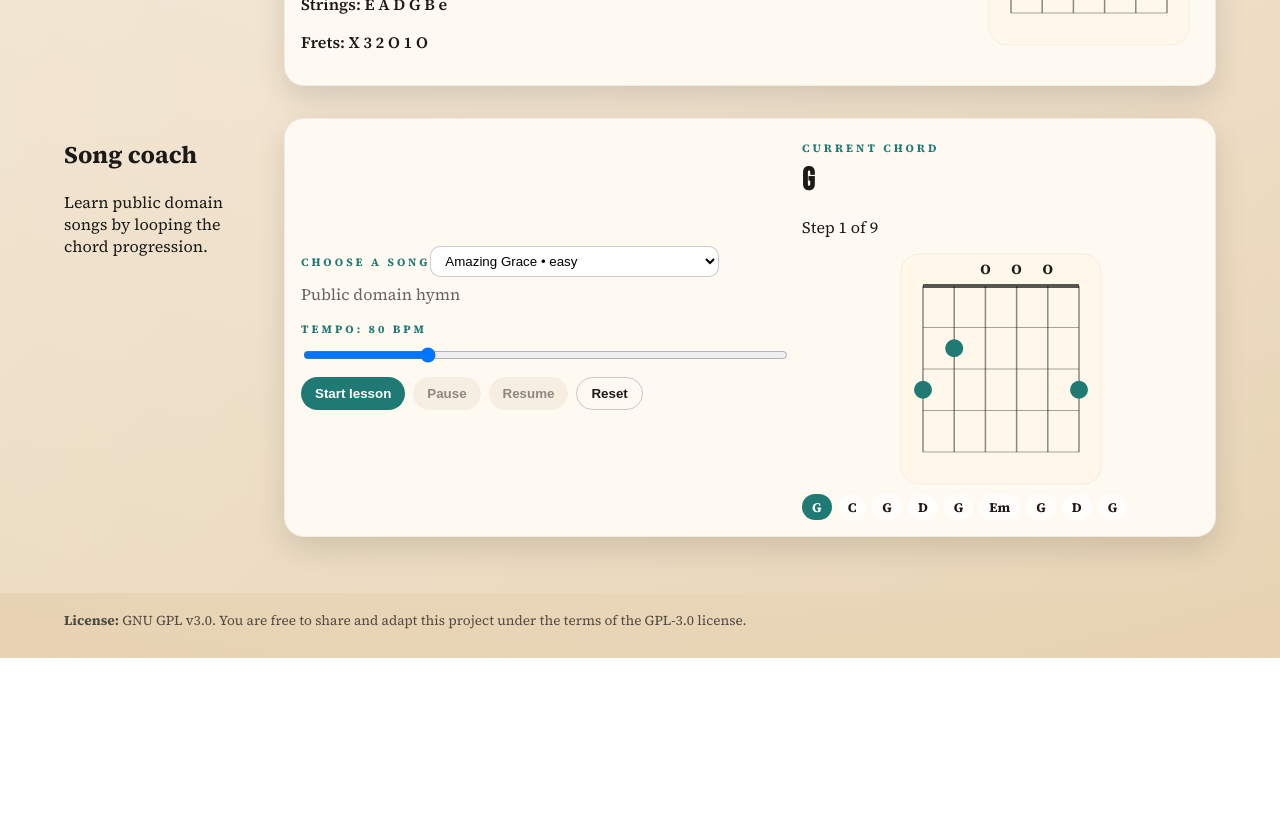
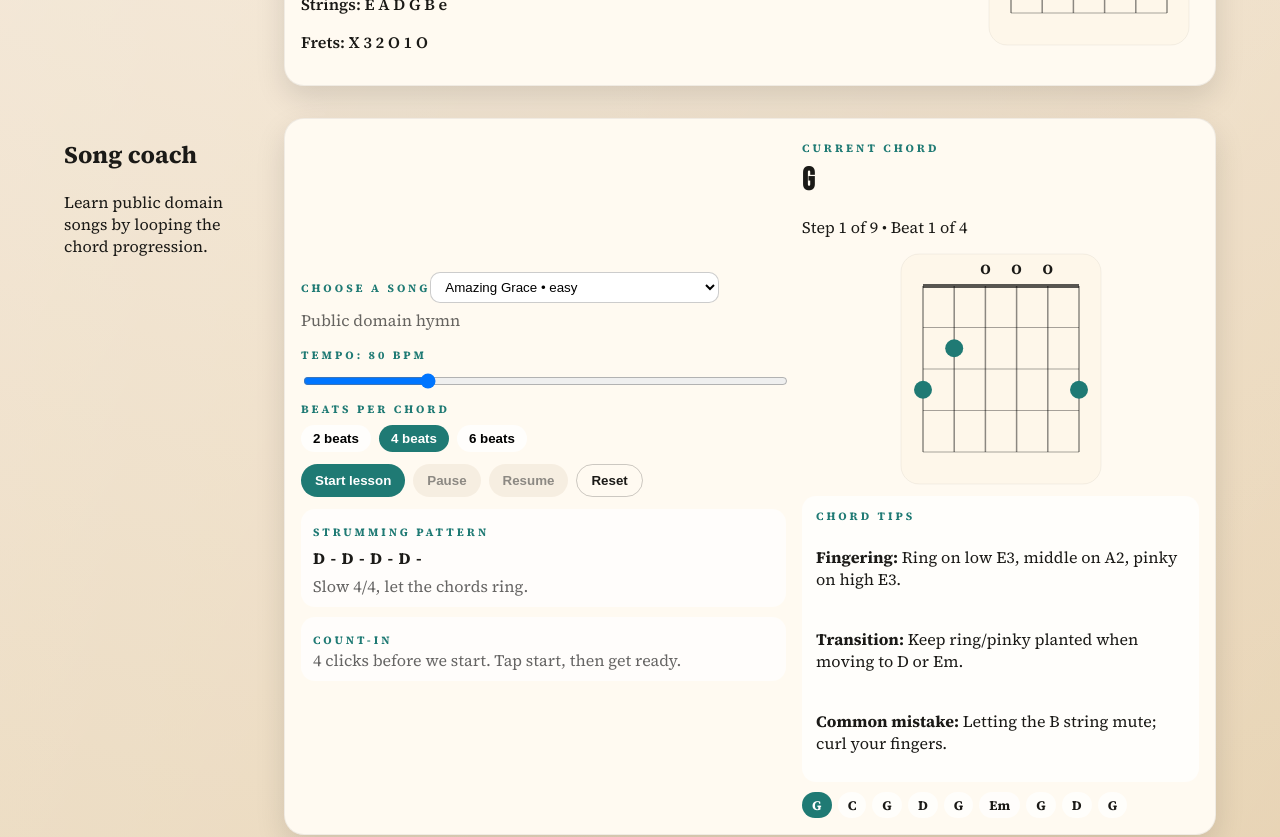
Before and after one commit to paladinv/ChordHero, a Next.js app: page / in a window 1280 px wide. Shown: the part 1300-2137 px from the top of the page. Before the commit the page ends 1958 px from the top, so only its background shows below. Built offline with nearby package versions, Linux system fonts and the light colour scheme.

Commit message:
Improve Song Coach guidance

```diff
--- a/app/globals.css
+++ b/app/globals.css
@@ -469,6 +469,61 @@ select {
   width: 100%;
 }
 
+.beats-control {
+  margin-top: 10px;
+  display: grid;
+  gap: 8px;
+}
+
+.chip-row {
+  display: flex;
+  flex-wrap: wrap;
+  gap: 8px;
+}
+
+.song-guidance {
+  margin-top: 12px;
+  display: grid;
+  gap: 10px;
+}
+
+.song-guidance-card {
+  background: rgba(255, 255, 255, 0.7);
+  border-radius: 14px;
+  padding: 10px 12px;
+}
+
+.strum-pattern {
+  font-weight: 700;
+  letter-spacing: 0.06em;
+  margin: 6px 0;
+}
+
+.muted {
+  color: rgba(0, 0, 0, 0.6);
+  margin: 0;
+}
+
+.count-in {
+  margin: 10px 0 0;
+  background: rgba(31, 122, 116, 0.08);
+  border-radius: 12px;
+  padding: 10px 12px;
+}
+
+.song-tip {
+  margin-top: 12px;
+  background: rgba(255, 255, 255, 0.75);
+  border-radius: 14px;
+  padding: 12px 14px;
+  display: grid;
+  gap: 6px;
+}
+
+.song-tip strong {
+  font-weight: 700;
+}
+
 .song-chords {
   display: flex;
   flex-wrap: wrap;
--- a/app/page.tsx
+++ b/app/page.tsx
@@ -107,6 +107,8 @@ type Song = {
   difficulty: "easy" | "medium";
   bpm: number;
   chords: string[];
+  strumPattern: string;
+  strumFeel: string;
 };
 
 const SONGS: Song[] = [
@@ -115,86 +117,156 @@ const SONGS: Song[] = [
     source: "Public domain hymn",
     difficulty: "easy",
     bpm: 80,
-    chords: ["G", "C", "G", "D", "G", "Em", "G", "D", "G"]
+    chords: ["G", "C", "G", "D", "G", "Em", "G", "D", "G"],
+    strumPattern: "D - D - D - D -",
+    strumFeel: "Slow 4/4, let the chords ring."
   },
   {
     title: "Oh! Susanna",
     source: "Public domain folk",
     difficulty: "easy",
     bpm: 92,
-    chords: ["C", "F", "C", "G", "C", "F", "C", "G", "C"]
+    chords: ["C", "F", "C", "G", "C", "F", "C", "G", "C"],
+    strumPattern: "D D U U D U",
+    strumFeel: "Classic pop feel at 8th notes."
   },
   {
     title: "This Little Light of Mine",
     source: "Traditional spiritual",
     difficulty: "easy",
     bpm: 96,
-    chords: ["G", "C", "G", "D", "G", "C", "G", "D", "G"]
+    chords: ["G", "C", "G", "D", "G", "C", "G", "D", "G"],
+    strumPattern: "D - D U - U D U",
+    strumFeel: "Gospel swing; keep the upstrokes light."
   },
   {
     title: "Scarborough Fair",
     source: "Traditional English ballad",
     difficulty: "medium",
     bpm: 84,
-    chords: ["Am", "C", "Am", "G", "Am", "C", "Am", "Em"]
+    chords: ["Am", "C", "Am", "G", "Am", "C", "Am", "Em"],
+    strumPattern: "D - D - D U - U",
+    strumFeel: "Gentle folk ballad."
   },
   {
     title: "Greensleeves",
     source: "Traditional English folk",
     difficulty: "medium",
     bpm: 88,
-    chords: ["Am", "G", "F", "E", "Am", "C", "G", "E", "Am"]
+    chords: ["Am", "G", "F", "E", "Am", "C", "G", "E", "Am"],
+    strumPattern: "D - D U - U D U",
+    strumFeel: "Waltz-like flow, keep the bass strong."
   },
   {
     title: "When the Saints Go Marching In",
     source: "Traditional jazz standard",
     difficulty: "easy",
     bpm: 100,
-    chords: ["C", "F", "C", "G", "C", "F", "C", "G", "C"]
+    chords: ["C", "F", "C", "G", "C", "F", "C", "G", "C"],
+    strumPattern: "D D D D",
+    strumFeel: "March feel, accent beats 1 and 3."
   },
   {
     title: "House of the Rising Sun (Trad.)",
     source: "Traditional folk",
     difficulty: "medium",
     bpm: 78,
-    chords: ["Am", "C", "D", "F", "Am", "C", "E", "E"]
+    chords: ["Am", "C", "D", "F", "Am", "C", "E", "E"],
+    strumPattern: "D - D - D U - U",
+    strumFeel: "Slow arpeggiated vibe; strum softly."
   },
   {
     title: "Skip to My Lou",
     source: "Traditional American folk",
     difficulty: "easy",
     bpm: 104,
-    chords: ["G", "C", "G", "D", "G", "C", "G", "D", "G"]
+    chords: ["G", "C", "G", "D", "G", "C", "G", "D", "G"],
+    strumPattern: "D D U U D U",
+    strumFeel: "Bright, bouncy folk."
   },
   {
     title: "The Red River Valley",
     source: "Traditional folk",
     difficulty: "easy",
     bpm: 90,
-    chords: ["G", "C", "G", "D", "G", "C", "G", "D", "G"]
+    chords: ["G", "C", "G", "D", "G", "C", "G", "D", "G"],
+    strumPattern: "D - D - D - D -",
+    strumFeel: "Ballad timing, let chords ring."
   },
   {
     title: "Shenandoah",
     source: "Traditional folk",
     difficulty: "medium",
     bpm: 72,
-    chords: ["G", "D", "Em", "C", "G", "D", "G"]
+    chords: ["G", "D", "Em", "C", "G", "D", "G"],
+    strumPattern: "D - D - D U - U",
+    strumFeel: "Slow, wide strums."
   },
   {
     title: "The Bear Went Over the Mountain",
     source: "Traditional folk",
     difficulty: "easy",
     bpm: 102,
-    chords: ["C", "G", "C", "F", "C", "G", "C"]
+    chords: ["C", "G", "C", "F", "C", "G", "C"],
+    strumPattern: "D D U U D U",
+    strumFeel: "Playful campfire groove."
   },
   {
     title: "Auld Lang Syne",
     source: "Traditional Scottish",
     difficulty: "medium",
     bpm: 80,
-    chords: ["G", "C", "G", "D", "G", "C", "G", "D", "G"]
+    chords: ["G", "C", "G", "D", "G", "C", "G", "D", "G"],
+    strumPattern: "D - D - D - D -",
+    strumFeel: "Slow, stately feel."
   }
 ];
+
+const CHORD_TIPS: Record<
+  string,
+  { fingering: string; transition: string; commonMistake: string }
+> = {
+  C: {
+    fingering: "Index on B1, middle on D2, ring on A3. Let high E ring.",
+    transition: "Pivot your ring finger when moving between C and Am/F.",
+    commonMistake: "Mute the high E string; keep it open."
+  },
+  G: {
+    fingering: "Ring on low E3, middle on A2, pinky on high E3.",
+    transition: "Keep ring/pinky planted when moving to D or Em.",
+    commonMistake: "Letting the B string mute; curl your fingers."
+  },
+  D: {
+    fingering: "Index on G2, ring on B3, middle on high E2.",
+    transition: "Make a triangle shape and lift together for quick changes.",
+    commonMistake: "Low strings ringing; mute low E/A."
+  },
+  Em: {
+    fingering: "Middle on A2, ring on D2.",
+    transition: "Slide from G by dropping the middle finger first.",
+    commonMistake: "Pressing too hard; keep it relaxed."
+  },
+  Am: {
+    fingering: "Index on B1, middle on D2, ring on G2.",
+    transition: "From C, keep the index on B1 and pivot.",
+    commonMistake: "B string muted; keep knuckles arched."
+  },
+  F: {
+    fingering: "Barre at 1st fret, ring on A3, pinky on D3, middle on G2.",
+    transition: "Practice mini‑barre on B/E first, then add bass.",
+    commonMistake: "Buzzing on high strings; roll index slightly."
+  },
+  E: {
+    fingering: "Index on G1, middle on A2, ring on D2.",
+    transition: "Move as a block from Em (add index).",
+    commonMistake: "Muted G string; keep index arched."
+  },
+  A: {
+    fingering: "Index on D2, middle on G2, ring on B2.",
+    transition: "Keep fingers compact to avoid muting high E.",
+    commonMistake: "High E muted; angle fingers toward the nut."
+  }
+};
 
 function pickChord(chords: Chord[], last?: Chord | null) {
   if (chords.length === 1) return chords[0];
@@ -281,9 +353,12 @@ export default function HomePage() {
   const [libraryVariantIndex, setLibraryVariantIndex] = useState(0);
   const [songIndex, setSongIndex] = useState(0);
   const [songStep, setSongStep] = useState(0);
-  const [songStatus, setSongStatus] = useState<"idle" | "running" | "paused">("idle");
+  const [songStatus, setSongStatus] = useState<"idle" | "countin" | "running" | "paused">("idle");
   const [metronomeOn, setMetronomeOn] = useState(true);
   const [songTempoBpm, setSongTempoBpm] = useState(SONGS[0]?.bpm ?? 90);
+  const [songBeatsPerChord, setSongBeatsPerChord] = useState(4);
+  const [songBeat, setSongBeat] = useState(0);
+  const [songCountIn, setSongCountIn] = useState(4);
 
   const countRef = useRef(0);
   const historyRef = useRef<Chord[]>([]);
@@ -453,18 +528,37 @@ export default function HomePage() {
   }, []);
 
   useEffect(() => {
-    if (songStatus !== "running") return;
+    if (songStatus !== "running" && songStatus !== "countin") return;
     if (songTimer.current) {
       clearInterval(songTimer.current);
     }
     songTimer.current = setInterval(() => {
-      setSongStep((prev) => {
-        const next = prev + 1;
-        if (next >= activeSong.chords.length) {
-          setSongStatus("paused");
-          return prev;
+      if (songStatus === "countin") {
+        setSongCountIn((prev) => {
+          const next = prev - 1;
+          if (next <= 0) {
+            setSongStatus("running");
+            setSongBeat(0);
+            return 0;
+          }
+          return next;
+        });
+        return;
+      }
+      setSongBeat((prevBeat) => {
+        const nextBeat = prevBeat + 1;
+        if (nextBeat >= songBeatsPerChord) {
+          setSongStep((prevStep) => {
+            const nextStep = prevStep + 1;
+            if (nextStep >= activeSong.chords.length) {
+              setSongStatus("paused");
+              return prevStep;
+            }
+            return nextStep;
+          });
+          return 0;
         }
-        return next;
+        return nextBeat;
       });
     }, songTempoMs);
     return () => {
@@ -472,14 +566,14 @@ export default function HomePage() {
         clearInterval(songTimer.current);
       }
     };
-  }, [activeSong.chords.length, songStatus, songTempoMs]);
+  }, [activeSong.chords.length, songBeatsPerChord, songStatus, songTempoMs]);
 
   useEffect(() => {
     if (!metronomeOn) return;
-    if (songStatus === "running") {
-      playClick(700);
+    if (songStatus === "running" || songStatus === "countin") {
+      playClick(songBeat === 0 ? 900 : 700);
     }
-  }, [metronomeOn, songStatus, songStep]);
+  }, [metronomeOn, songStatus, songBeat]);
 
   useEffect(() => {
     setLibraryVariantIndex(0);
@@ -515,7 +609,9 @@ export default function HomePage() {
   const handleSongStart = async () => {
     await ensureAudioContext();
     setSongStep(0);
-    setSongStatus("running");
+    setSongBeat(0);
+    setSongCountIn(4);
+    setSongStatus("countin");
   };
 
   const levelTitle = useMemo(() => {
@@ -776,6 +872,8 @@ export default function HomePage() {
                 setSongIndex(nextIndex);
                 setSongTempoBpm(SONGS[nextIndex]?.bpm ?? 90);
                 setSongStep(0);
+                setSongBeat(0);
+                setSongCountIn(4);
                 setSongStatus("idle");
               }}
             >
@@ -800,6 +898,21 @@ export default function HomePage() {
                 onChange={(event) => setSongTempoBpm(Number(event.target.value))}
               />
             </div>
+            <div className="beats-control">
+              <span className="label">Beats per chord</span>
+              <div className="chip-row">
+                {[2, 4, 6].map((beats) => (
+                  <button
+                    key={beats}
+                    type="button"
+                    className={`chip ${songBeatsPerChord === beats ? "active" : ""}`}
+                    onClick={() => setSongBeatsPerChord(beats)}
+                  >
+                    {beats} beats
+                  </button>
+                ))}
+              </div>
+            </div>
             <div className="song-controls">
               <button className="btn primary" onClick={handleSongStart}>
                 Start lesson
@@ -807,7 +920,7 @@ export default function HomePage() {
               <button
                 className="btn"
                 onClick={() => setSongStatus("paused")}
-                disabled={songStatus !== "running"}
+                disabled={songStatus !== "running" && songStatus !== "countin"}
               >
                 Pause
               </button>
@@ -822,22 +935,56 @@ export default function HomePage() {
                 className="btn ghost"
                 onClick={() => {
                   setSongStep(0);
+                  setSongBeat(0);
+                  setSongCountIn(4);
                   setSongStatus("idle");
                 }}
               >
                 Reset
               </button>
             </div>
+            <div className="song-guidance">
+              <div className="song-guidance-card">
+                <span className="label">Strumming pattern</span>
+                <p className="strum-pattern">{activeSong.strumPattern}</p>
+                <p className="muted">{activeSong.strumFeel}</p>
+              </div>
+              <div className="song-guidance-card">
+                <span className="label">Count-in</span>
+                <p className="muted">4 clicks before we start. Tap start, then get ready.</p>
+              </div>
+            </div>
           </div>
           <div className="song-progress">
             <span className="label">Current chord</span>
             <h3>{currentSongChordName}</h3>
             <p>
-              Step {Math.min(songStep + 1, activeSong.chords.length)} of {activeSong.chords.length}
+              Step {Math.min(songStep + 1, activeSong.chords.length)} of {activeSong.chords.length} •
+              Beat {songBeat + 1} of {songBeatsPerChord}
             </p>
+            {songStatus === "countin" && (
+              <div className="count-in">
+                <span className="label">Count-in</span>
+                <p>Starting in {songCountIn}...</p>
+              </div>
+            )}
             <div className="diagram-wrap">
               {currentSongChord ? <ChordDiagram chord={currentSongChord} /> : <div className="diagram-empty" />}
             </div>
+            {CHORD_TIPS[currentSongChordName] && (
+              <div className="song-tip">
+                <span className="label">Chord tips</span>
+                <p>
+                  <strong>Fingering:</strong> {CHORD_TIPS[currentSongChordName].fingering}
+                </p>
+                <p>
+                  <strong>Transition:</strong> {CHORD_TIPS[currentSongChordName].transition}
+                </p>
+                <p>
+                  <strong>Common mistake:</strong> {CHORD_TIPS[currentSongChordName].commonMistake}
+                </p>
+              </div>
+            )}
             <div className="song-chords">
               {activeSong.chords.map((chord, index) => (
                 <span
```
